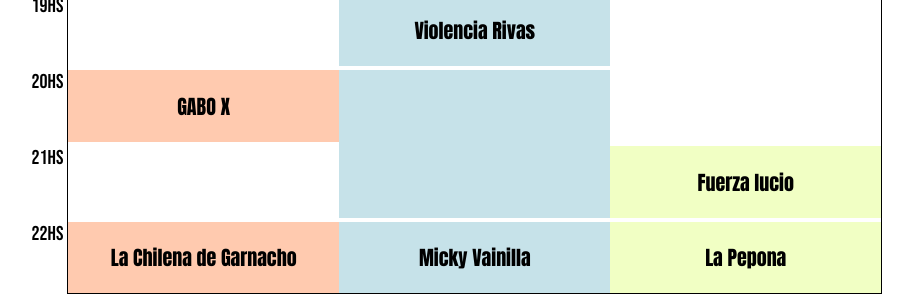
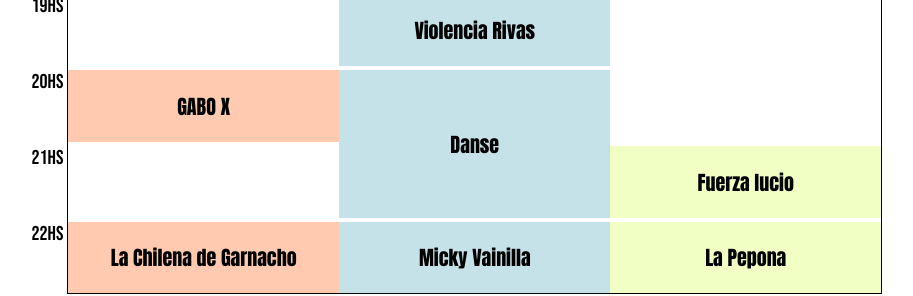
Before and after one commit to FacuBraslaa/chaca, a plain HTML site: page index.html in a window 1280 px wide. Shown: the part 409-705 px from the top of the page, without its empty margins (206-1119 px from the left). Drawn offline with Linux system fonts and the light colour scheme.

Commit message:
Agrego a Danse

```diff
--- a/index.html
+++ b/index.html
@@ -29,7 +29,7 @@
                 <div class="band huawei" style="grid-row-start: 8;">La Chilena de Garnacho</div>
                 <div class="band perri" style="grid-row-start: 3;">Nicolino Roche y los Pasteros Verde</div>
                 <div class="band perri" style="grid-row-start: 5;">Violencia Rivas</div>
-                <div class="band perri" style="grid-row: 6 / 8;"></div>
+                <div class="band perri" style="grid-row: 6 / 8;">Danse</div>
                 <div class="band perri" style="grid-row-start: 8;">Micky Vainilla</div>
                 <div class="band indie" style="grid-row-start: 2;">Solista acústico y triste</div>
                 <div class="band indie" style="grid-row-start: 4;">Alberto Fernández</div>
```
